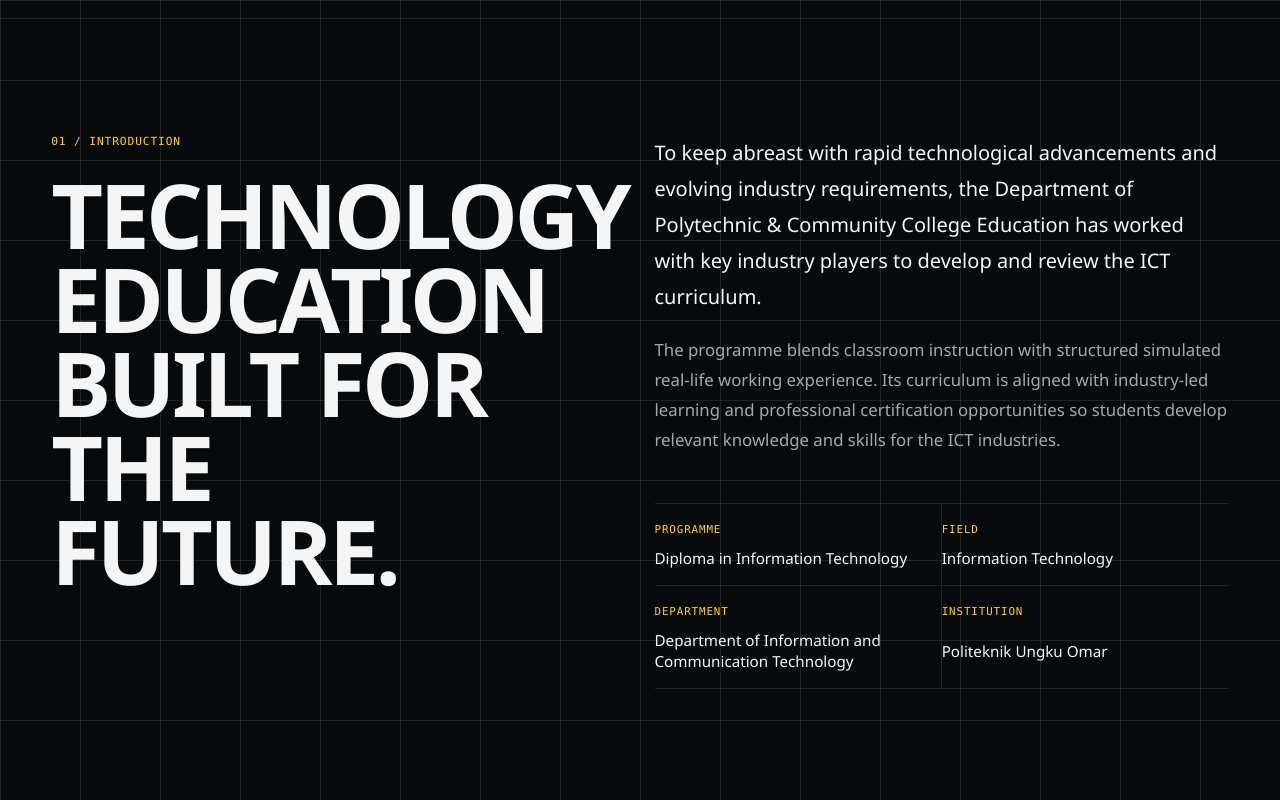
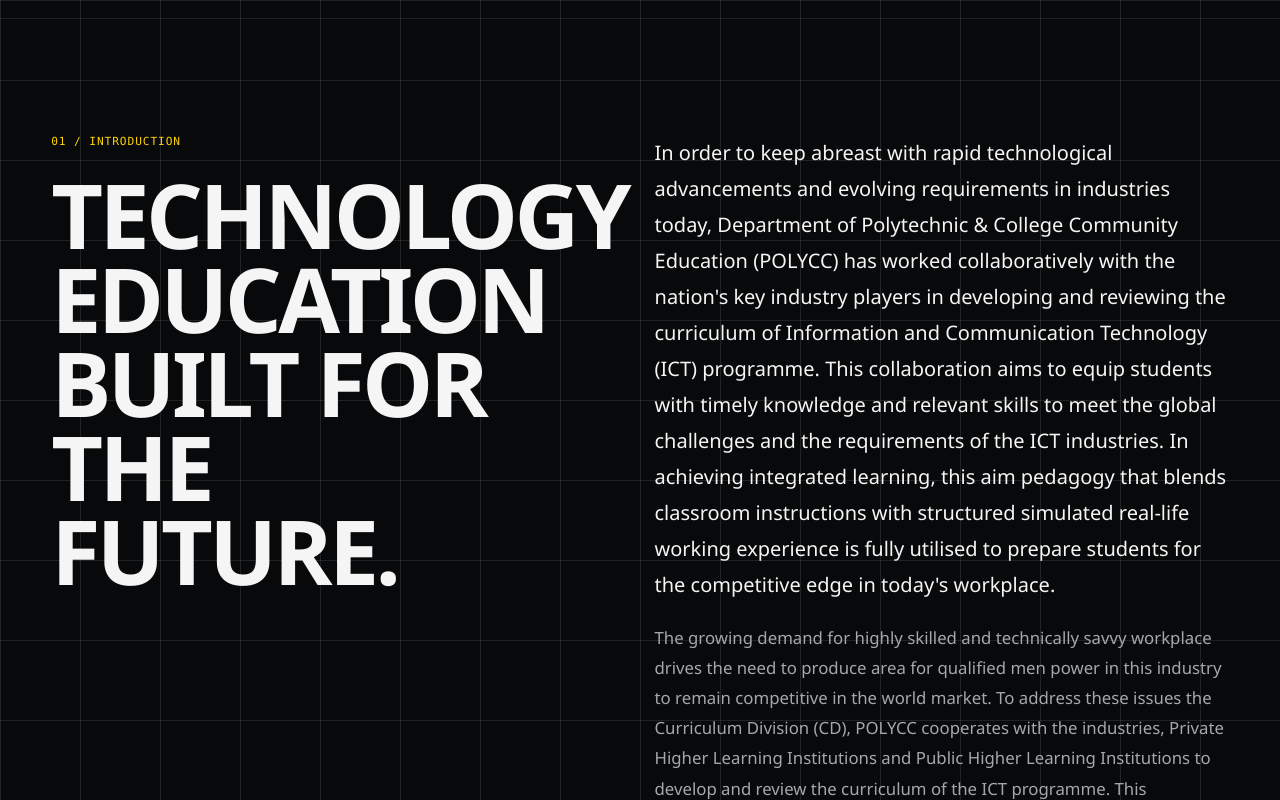
Before and after one commit to saifulhairuddin/dit-jtmk-puo, a React (Vite) app: page / in a window 1280 px wide. Shown: the part 1040-1840 px from the top of the page. Built offline with nearby package versions, Linux system fonts and the light colour scheme.

Commit message:
Use official Introduction content

```diff
--- a/src/App.jsx
+++ b/src/App.jsx
@@ -264,8 +264,8 @@ function App() {
               <h2 id="introduction-heading">Technology education built for the future.</h2>
             </div>
             <div className="editorial-body">
-              <p>To keep abreast with rapid technological advancements and evolving industry requirements, the Department of Polytechnic & Community College Education has worked with key industry players to develop and review the ICT curriculum.</p>
-              <p>The programme blends classroom instruction with structured simulated real-life working experience. Its curriculum is aligned with industry-led learning and professional certification opportunities so students develop relevant knowledge and skills for the ICT industries.</p>
+              <p>In order to keep abreast with rapid technological advancements and evolving requirements in industries today, Department of Polytechnic &amp; College Community Education (POLYCC) has worked collaboratively with the nation&apos;s key industry players in developing and reviewing the curriculum of Information and Communication Technology (ICT) programme. This collaboration aims to equip students with timely knowledge and relevant skills to meet the global challenges and the requirements of the ICT industries. In achieving integrated learning, this aim pedagogy that blends classroom instructions with structured simulated real-life working experience is fully utilised to prepare students for the competitive edge in today&apos;s workplace.</p>
+              <p>The growing demand for highly skilled and technically savvy workplace drives the need to produce area for qualified men power in this industry to remain competitive in the world market. To address these issues the Curriculum Division (CD), POLYCC cooperates with the industries, Private Higher Learning Institutions and Public Higher Learning Institutions to develop and review the curriculum of the ICT programme. This curriculum integrates with the curriculum of professional certification and industry-led curriculum such as Computer Technology Industry Association (CompTIA A+), Oracle Java Certification, Microsoft Computer System Administrator (MCSA) and Microsoft Certified Desktop Service Technician (MCDST), Cisco Certified Network Associates (CCNA), EC-Council Network Security (ENSA), Certified Ethical Hacker (CEH), Amazon Web Services (AWS), Google analytic, Data science, Machine learning with python, Python and Infosys Campus Connect program, to give the opportunities for the students to sit for professional certificate examinations by the end of the final semester. This will give students added value and ensure that the knowledge and skills acquired through this programme are relevant with the needs of the ICT industries.</p>
               <div className="metadata-grid">
                 <div><span>Programme</span><strong>Diploma in Information Technology</strong></div>
                 <div><span>Field</span><strong>Information Technology</strong></div>
```
